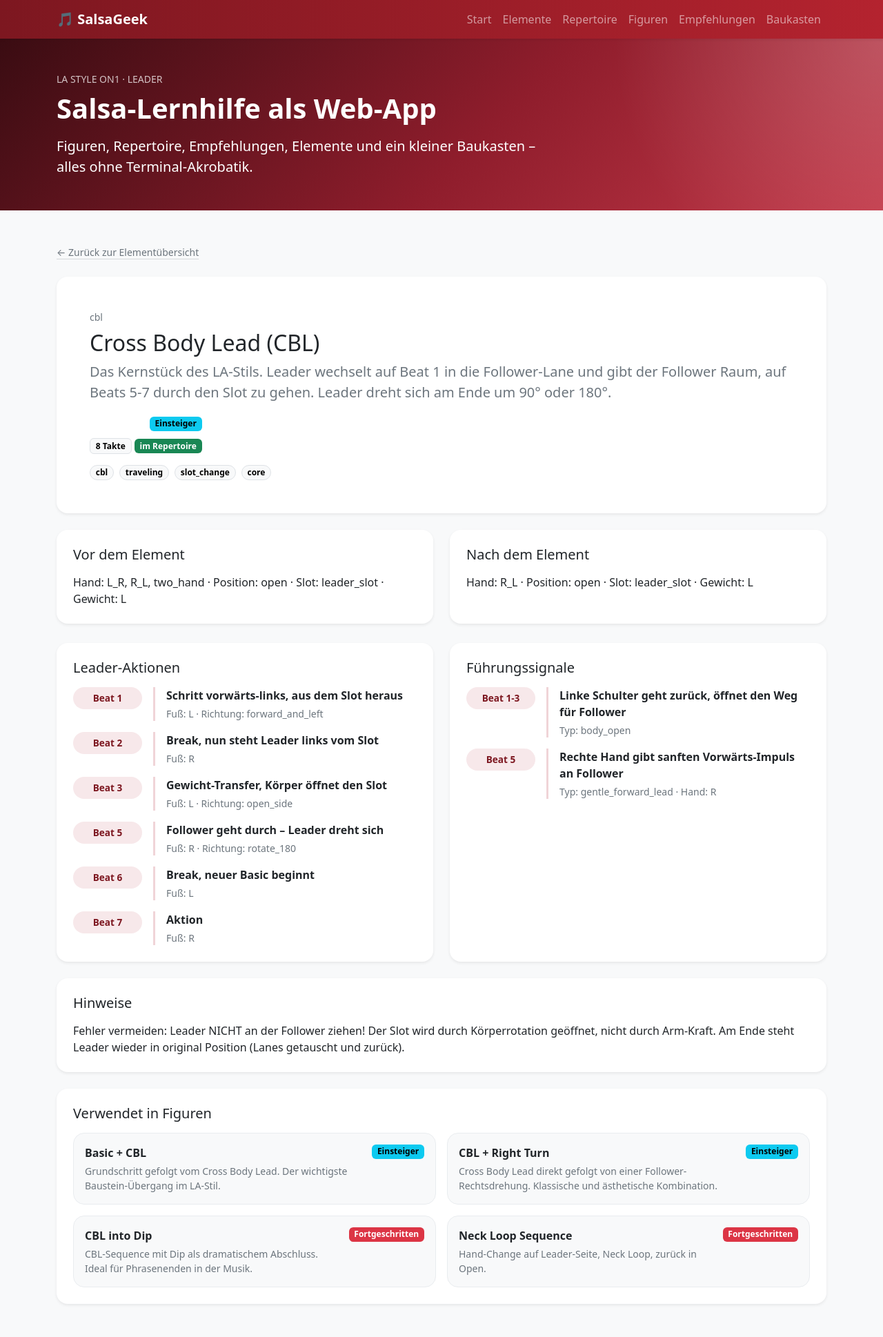
After one commit to Wuuzzaa/salsageek, a Flask app: page /element/cbl in a window 1280 px wide. The commit adds this page. Shown: the whole page at 69% size. Run offline with Flask 3, Linux system fonts and the light colour scheme.

Commit message:
Add "Elemente" page with details view and navigation updates
- Introduced a new "Elemente" page for viewing dance elements grouped by level.
- Added a detailed view for individual elements with information on actions, signals, and figures referencing the element.
- Updated navigation links and homepage layout to include "Elemente."
- Enhanced styles for element-related visual elements in CSS.

```diff
--- a/app.py
+++ b/app.py
@@ -8,7 +8,7 @@ from pathlib import Path
 from typing import Dict, List, Set
 
 import yaml
-from flask import Flask, redirect, render_template, request, url_for
+from flask import Flask, abort, redirect, render_template, request, url_for
 
 from src.salsa_notation import (
     Element,
@@ -94,6 +94,14 @@ def group_elements_by_level() -> Dict[int, List[Element]]:
     return dict(sorted(grouped.items()))
 
 
+def find_figures_using_element(element_id: str) -> List[Figure]:
+    used_in = [
+        fig for fig in figures.values()
+        if fig.valid and element_id in fig.sequence
+    ]
+    return sorted(used_in, key=lambda fig: (fig.level, fig.name))
+
+
 @app.context_processor
 def inject_globals():
     return {
@@ -116,6 +124,37 @@ def index():
         executable=executable,
         invalid=invalid,
         current_level=current_level_for(known_ids),
+    )
+
+
+@app.route("/elemente")
+def elemente():
+    known_ids = load_profile()
+    grouped = group_elements_by_level()
+
+    return render_template(
+        "elemente.html",
+        grouped=grouped,
+        known_ids=known_ids,
+    )
+
+
+@app.route("/element/<element_id>")
+def element_detail(element_id: str):
+    element = elements.get(element_id)
+    if element is None:
+        abort(404)
+
+    known_ids = load_profile()
+    used_in_figures = find_figures_using_element(element_id)
+
+    return render_template(
+        "element_detail.html",
+        element=element,
+        is_known=element_id in known_ids,
+        used_in_figures=used_in_figures,
+        pre_state=state_str(element.pre),
+        post_state=state_str(element.post),
     )
 
 
--- a/static/css/app.css
+++ b/static/css/app.css
@@ -27,17 +27,20 @@ body {
 .figure-card,
 .recommendation-card,
 .repertoire-card,
+.element-card,
 .info-box,
 .card {
     border-radius: 1rem;
 }
 
-.repertoire-card {
+.repertoire-card,
+.element-card {
     transition: all 0.18s ease;
     cursor: pointer;
 }
 
-.repertoire-card:hover {
+.repertoire-card:hover,
+.element-card:hover {
     transform: translateY(-2px);
     box-shadow: 0 0.5rem 1rem rgba(20, 20, 20, 0.08);
     border-color: rgba(180, 35, 47, 0.35);
@@ -56,6 +59,34 @@ body {
     padding-top: 1rem;
 }
 
+.timeline-list {
+    display: flex;
+    flex-direction: column;
+    gap: 1rem;
+}
+
+.timeline-item {
+    display: grid;
+    grid-template-columns: 100px 1fr;
+    gap: 1rem;
+    align-items: start;
+}
+
+.timeline-beat {
+    font-size: 0.85rem;
+    font-weight: 700;
+    color: var(--app-red-dark);
+    background: var(--app-rose);
+    border-radius: 999px;
+    padding: 0.35rem 0.75rem;
+    text-align: center;
+}
+
+.timeline-content {
+    border-left: 3px solid #f0d4d8;
+    padding-left: 1rem;
+}
+
 code {
     color: var(--app-red-dark);
     background: var(--app-rose);
--- a/templates/base.html
+++ b/templates/base.html
@@ -36,6 +36,9 @@
                         <a class="nav-link" href="{{ url_for('index') }}">Start</a>
                     </li>
                     <li class="nav-item">
+                        <a class="nav-link" href="{{ url_for('elemente') }}">Elemente</a>
+                    </li>
+                    <li class="nav-item">
                         <a class="nav-link" href="{{ url_for('repertoire') }}">Repertoire</a>
                     </li>
                     <li class="nav-item">
@@ -59,7 +62,7 @@
                     <p class="text-uppercase small mb-2 opacity-75">LA Style On1 · Leader</p>
                     <h1 class="display-6 fw-bold mb-3">Salsa-Lernhilfe als Web-App</h1>
                     <p class="lead mb-0">
-                        Figuren, Repertoire, Empfehlungen und ein kleiner Baukasten –
+                        Figuren, Repertoire, Empfehlungen, Elemente und ein kleiner Baukasten –
                         alles ohne Terminal-Akrobatik.
                     </p>
                 </div>
--- /dev/null
+++ b/templates/element_detail.html
@@ -0,0 +1,175 @@
+{% extends "base.html" %}
+{% block title %}{{ element.name }} · SalsaGeek{% endblock %}
+
+{% block content %}
+<div class="mb-4">
+    <a
+        href="{{ url_for('elemente') }}"
+        class="small link-secondary link-offset-2 link-underline-opacity-25 link-underline-opacity-100-hover"
+    >
+        ← Zurück zur Elementübersicht
+    </a>
+</div>
+
+<div class="card shadow-sm border-0 mb-4">
+    <div class="card-body p-4 p-lg-5">
+        <div class="d-flex justify-content-between align-items-start flex-wrap gap-3 mb-3">
+            <div>
+                <div class="text-secondary small mb-2">{{ element.id }}</div>
+                <h2 class="h2 mb-2">{{ element.name }}</h2>
+                <p class="lead text-secondary mb-0">
+                    {{ element.description }}
+                </p>
+            </div>
+
+            <div class="text-end">
+                <div class="mb-2">
+                    <span class="badge text-bg-{{ level_badge.get(element.level, 'secondary') }}">
+                        {{ level_label.get(element.level, element.level) }}
+                    </span>
+                </div>
+                <div>
+                    <span class="badge text-bg-light border">{{ element.counts }} Takte</span>
+                    {% if is_known %}
+                        <span class="badge text-bg-success">im Repertoire</span>
+                    {% endif %}
+                </div>
+            </div>
+        </div>
+
+        <div class="d-flex flex-wrap gap-2 mt-3">
+            {% for tag in element.tags %}
+                <span class="badge rounded-pill text-bg-light border">{{ tag }}</span>
+            {% endfor %}
+        </div>
+    </div>
+</div>
+
+<div class="row g-4">
+    <div class="col-lg-6">
+        <div class="card shadow-sm border-0 h-100">
+            <div class="card-body p-4">
+                <h3 class="h5 mb-3">Vor dem Element</h3>
+                <p class="mb-0">{{ pre_state }}</p>
+            </div>
+        </div>
+    </div>
+
+    <div class="col-lg-6">
+        <div class="card shadow-sm border-0 h-100">
+            <div class="card-body p-4">
+                <h3 class="h5 mb-3">Nach dem Element</h3>
+                <p class="mb-0">{{ post_state }}</p>
+            </div>
+        </div>
+    </div>
+</div>
+
+<div class="row g-4 mt-1">
+    <div class="col-lg-6">
+        <div class="card shadow-sm border-0 h-100">
+            <div class="card-body p-4">
+                <h3 class="h5 mb-3">Leader-Aktionen</h3>
+
+                {% if element.leader_actions %}
+                    <div class="timeline-list">
+                        {% for action in element.leader_actions %}
+                            <div class="timeline-item">
+                                <div class="timeline-beat">Beat {{ action.beat }}</div>
+                                <div class="timeline-content">
+                                    <div class="fw-semibold">
+                                        {{ action.description if action.description else "Aktion" }}
+                                    </div>
+
+                                    <div class="small text-secondary mt-1">
+                                        {% if action.foot %}<span>Fuß: {{ action.foot }}</span>{% endif %}
+                                        {% if action.direction %}<span class="me-2"> · Richtung: {{ action.direction }}</span>{% endif %}
+                                        {% if action.hand %}<span class="me-2"> · Hand: {{ action.hand }}</span>{% endif %}
+                                        {% if action.action %}<span> · Aktion: {{ action.action }}</span>{% endif %}
+                                    </div>
+                                </div>
+                            </div>
+                        {% endfor %}
+                    </div>
+                {% else %}
+                    <p class="text-secondary mb-0">Für dieses Element sind aktuell keine Leader-Aktionen hinterlegt.</p>
+                {% endif %}
+            </div>
+        </div>
+    </div>
+
+    <div class="col-lg-6">
+        <div class="card shadow-sm border-0 h-100">
+            <div class="card-body p-4">
+                <h3 class="h5 mb-3">Führungssignale</h3>
+
+                {% if element.signals %}
+                    <div class="timeline-list">
+                        {% for signal in element.signals %}
+                            <div class="timeline-item">
+                                <div class="timeline-beat">
+                                    {% if signal.beat %}Beat {{ signal.beat }}{% else %}Signal{% endif %}
+                                </div>
+                                <div class="timeline-content">
+                                    <div class="fw-semibold">
+                                        {{ signal.description if signal.description else signal.type }}
+                                    </div>
+
+                                    <div class="small text-secondary mt-1">
+                                        <span>Typ: {{ signal.type }}</span>
+                                        {% if signal.hand %}<span class="me-2"> · Hand: {{ signal.hand }}</span>{% endif %}
+                                        {% if signal.direction %}<span> · Richtung: {{ signal.direction }}</span>{% endif %}
+                                    </div>
+                                </div>
+                            </div>
+                        {% endfor %}
+                    </div>
+                {% else %}
+                    <p class="text-secondary mb-0">Für dieses Element sind aktuell keine Führungssignale hinterlegt.</p>
+                {% endif %}
+            </div>
+        </div>
+    </div>
+</div>
+
+{% if element.notes %}
+<div class="card shadow-sm border-0 mt-4">
+    <div class="card-body p-4">
+        <h3 class="h5 mb-3">Hinweise</h3>
+        <p class="mb-0">{{ element.notes }}</p>
+    </div>
+</div>
+{% endif %}
+
+<div class="card shadow-sm border-0 mt-4">
+    <div class="card-body p-4">
+        <h3 class="h5 mb-3">Verwendet in Figuren</h3>
+
+        {% if used_in_figures %}
+            <div class="row g-3">
+                {% for fig in used_in_figures %}
+                    <div class="col-12 col-lg-6">
+                        <div class="info-box h-100">
+                            <div class="d-flex justify-content-between align-items-start gap-3">
+                                <div>
+                                    <div class="fw-semibold">{{ fig.name }}</div>
+                                    <div class="small text-secondary mt-1">
+                                        {{ fig.description[:120] }}{% if fig.description|length > 120 %}…{% endif %}
+                                    </div>
+                                </div>
+                                <span class="badge text-bg-{{ level_badge.get(fig.level, 'secondary') }}">
+                                    {{ level_label.get(fig.level, fig.level) }}
+                                </span>
+                            </div>
+                        </div>
+                    </div>
+                {% endfor %}
+            </div>
+        {% else %}
+            <p class="text-secondary mb-0">
+                Dieses Element ist aktuell in keiner gültigen Figur referenziert.
+            </p>
+        {% endif %}
+    </div>
+</div>
+{% endblock %}
```
Also changed, not shown: templates/elemente.html (added, +61 -0 lines), templates/index.html (+5 -3 lines), templates/repertoire.html (+9 -0 lines).
